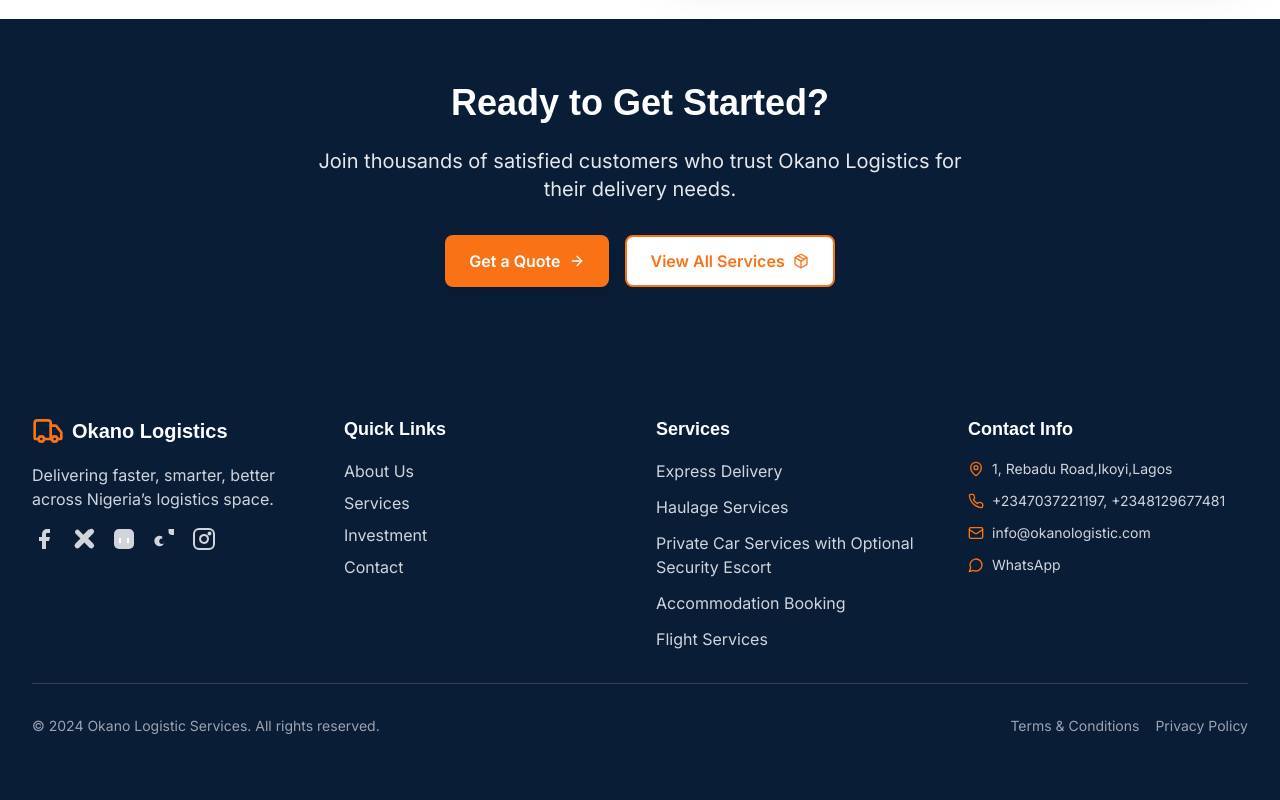
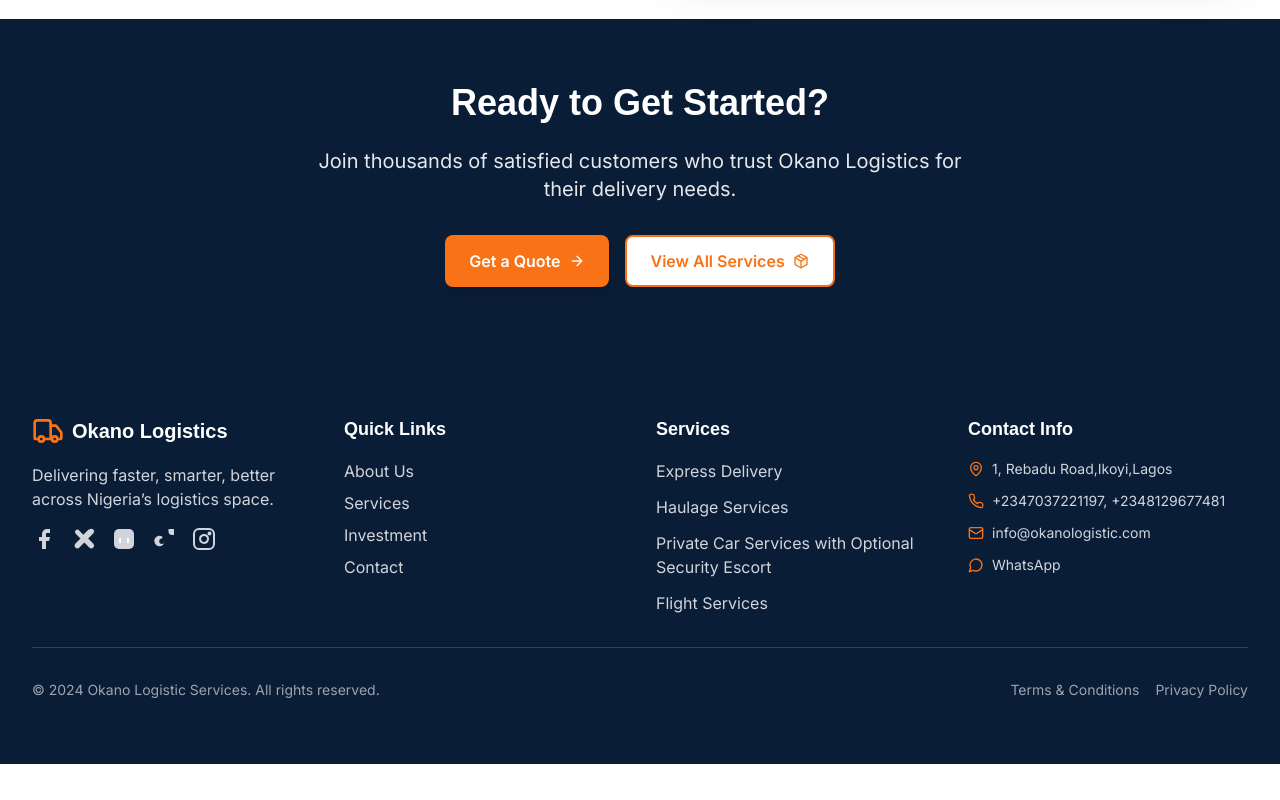
Before and after one commit to okanologistics/logisticsapp, a Next.js app: page / in a window 1280 px wide. Shown: the part 4199-4999 px from the top of the page. After the commit the page ends 4963 px from the top, so only its background shows below. Built offline with nearby package versions, Linux system fonts and the light colour scheme; no server answers.

Commit message:
Removed Accomodation

```diff
--- a/components/Footer.tsx
+++ b/components/Footer.tsx
@@ -74,7 +74,6 @@
               <li><a href="/services" className="text-gray-300 hover:text-white transition-colors">Express Delivery</a></li>
               <li><a href="/services" className="text-gray-300 hover:text-white transition-colors">Haulage Services</a></li>
               <li><span className="text-gray-300">Private Car Services with Optional Security Escort</span></li>
-              <li><a href="/services" className="text-gray-300 hover:text-white transition-colors">Accommodation Booking</a></li>
               <li><a href="/services" className="text-gray-300 hover:text-white transition-colors">Flight Services</a></li>
             </ul>
           </div>
```
